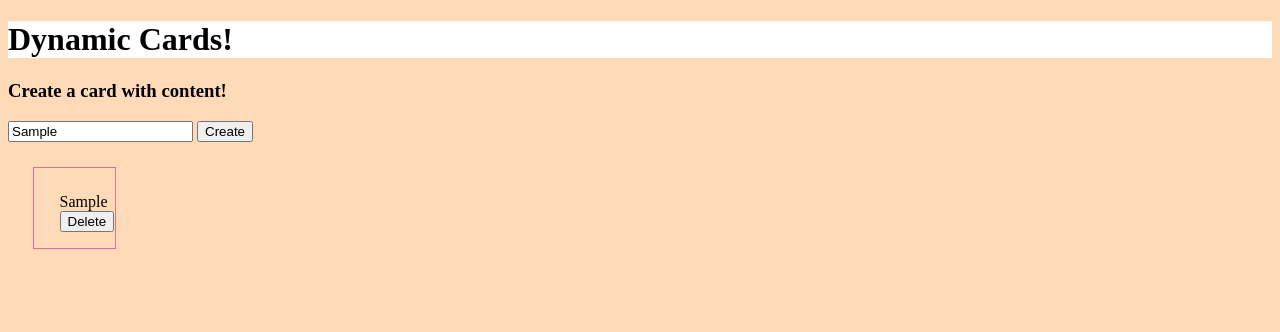
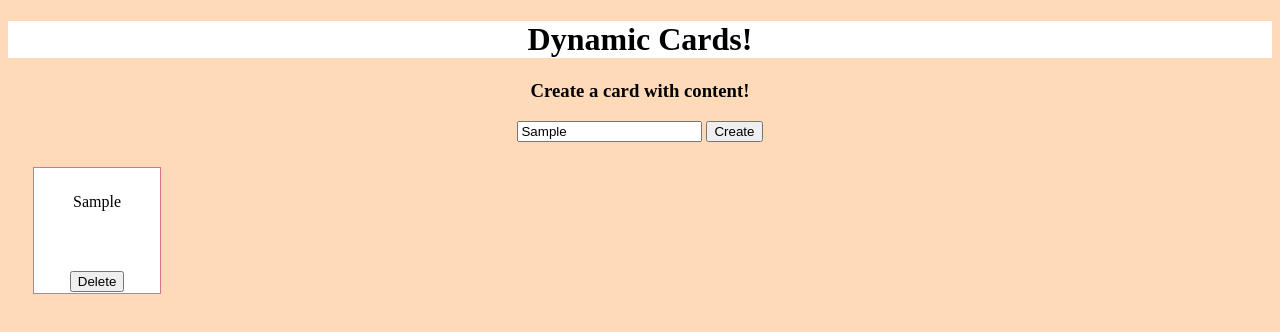
Before and after one commit to rsbabcock/dynamic-cards, a plain HTML site: page index.html in a window 1280 px wide. Both pictures are taken after typing "Sample" into the empty fields and a click on the button "Create". Drawn offline with Linux system fonts and the light colour scheme.

Commit message:
added some styling to make it look slightly less crappy

```diff
--- a/styles.css
+++ b/styles.css
@@ -1,14 +1,20 @@
 body {
     background: peachpuff;
+    text-align: center;
 }
 
 header {
     background: white;
 }
 .card {
+    background: white;
     border: solid 1px palevioletred;
     padding: 2%;
     margin: 2%;
-    width: 30px;
-    height: 30px;
+    width: 75px;
+    height: 75px;
 }
+.button__delete {
+    margin-top: 80%;
+    margin-bottom: 0%;
+}
```
